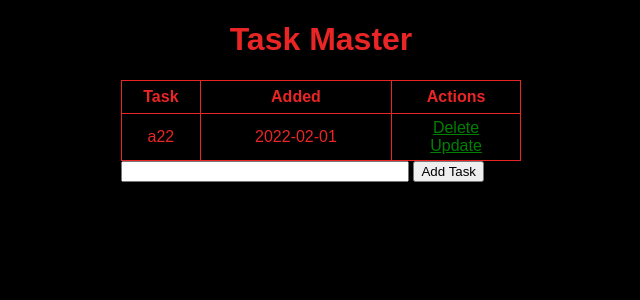
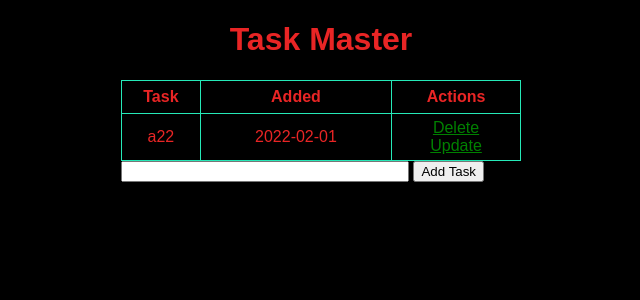
Before and after one commit to nairadi/FlaskTutorial, a Flask app: page / in a window 1280 px wide. Shown: the top 300 px of the page, without its empty margins (319-959 px from the left). Run offline with Flask 2, Linux system fonts and the light colour scheme; data comes from the database, SQL or seed files in the repository.

Commit message:
Testing colour change

```diff
--- a/static/css/main.css
+++ b/static/css/main.css
@@ -11,7 +11,7 @@ body, html {
 }
 
 table, td, th {
-    border: 1px solid rgb(233, 37, 37);
+    border: 1px solid rgb(37, 233, 184);
 }
 
 table {
```
